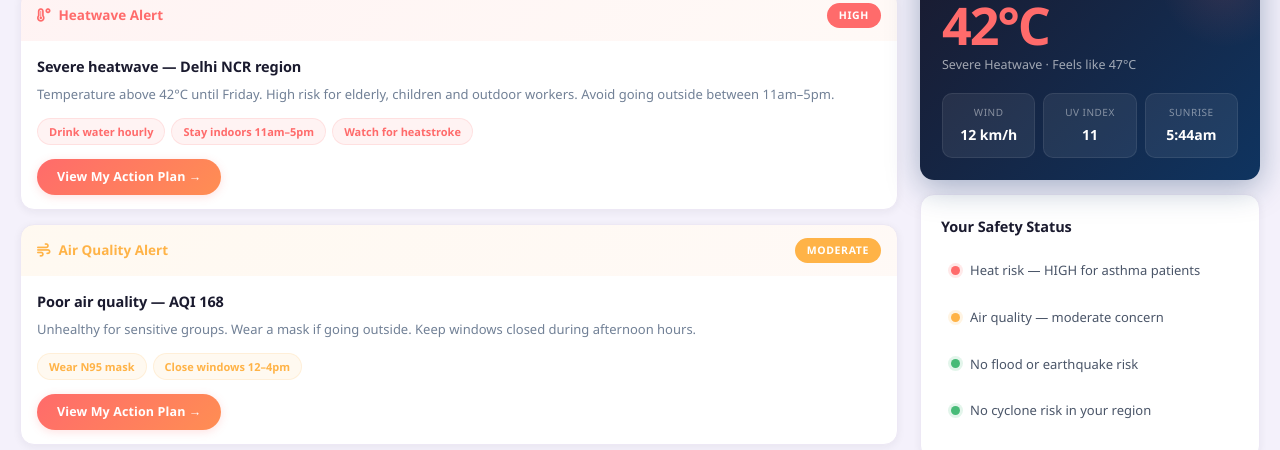
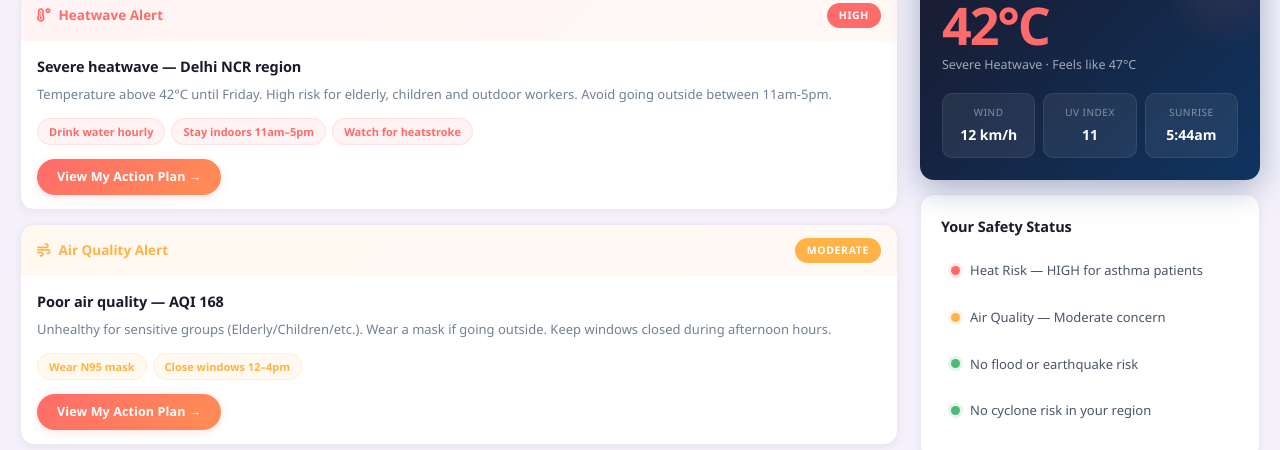
Before and after one commit to rhalbhavi/deshsafe, a website: page frontend/dashboard.html in a window 1280 px wide. Shown: the part 370-820 px from the top of the page. Drawn offline with Linux system fonts and the light colour scheme; no server answers.

Commit message:
Update dashboard.html

```diff
--- a/frontend/dashboard.html
+++ b/frontend/dashboard.html
@@ -53,7 +53,7 @@
             <div class="dashboard-greeting" style="display: flex; justify-content: space-between; align-items: center; gap: 16px; flex-wrap: wrap;">
                 <div>
                     <h1 class="greeting-title">Good afternoon, Anushka 👋</h1>
-                    <p class="greeting-sub" id="greeting-date">Loading…</p>
+                    <p class="greeting-sub" id="greeting-date">Loading...</p>
                 </div>
                 <a href="report.html" class="btn-report-incident" style="display: inline-flex; align-items: center; gap: 8px; background: var(--grad-brand); color: white; text-decoration: none; padding: 10px 20px; border-radius: var(--radius-sm); font-size: 13.5px; font-weight: 700; transition: all var(--transition); box-shadow: var(--shadow-red);"><i class="fa-solid fa-triangle-exclamation"></i> Report Incident</a>
             </div>
@@ -96,7 +96,7 @@
                             </div>
                             <div class="alert-body">
                                 <h3 class="alert-title">Severe heatwave — Delhi NCR region</h3>
-                                <p class="alert-desc">Temperature above 42°C until Friday. High risk for elderly, children and outdoor workers. Avoid going outside between 11am–5pm.</p>
+                                <p class="alert-desc">Temperature above 42°C until Friday. High risk for elderly, children and outdoor workers. Avoid going outside between 11am-5pm.</p>
                                 <div class="alert-tags">
                                     <span class="tag">Drink water hourly</span>
                                     <span class="tag">Stay indoors 11am–5pm</span>
@@ -116,7 +116,7 @@
                             </div>
                             <div class="alert-body">
                                 <h3 class="alert-title">Poor air quality — AQI 168</h3>
-                                <p class="alert-desc">Unhealthy for sensitive groups. Wear a mask if going outside. Keep windows closed during afternoon hours.</p>
+                                <p class="alert-desc">Unhealthy for sensitive groups (Elderly/Children/etc.). Wear a mask if going outside. Keep windows closed during afternoon hours.</p>
                                 <div class="alert-tags">
                                     <span class="tag tag-warning">Wear N95 mask</span>
                                     <span class="tag tag-warning">Close windows 12–4pm</span>
@@ -153,11 +153,11 @@
                         <h3 class="safety-title">Your Safety Status</h3>
                         <div class="safety-item">
                             <span class="safety-dot dot-red"></span>
-                            <p>Heat risk — HIGH for asthma patients</p>
+                            <p>Heat Risk — HIGH for asthma patients</p>
                         </div>
                         <div class="safety-item">
                             <span class="safety-dot dot-amber"></span>
-                            <p>Air quality — moderate concern</p>
+                            <p>Air Quality — Moderate concern</p>
                         </div>
                         <div class="safety-item">
                             <span class="safety-dot dot-green"></span>
```
